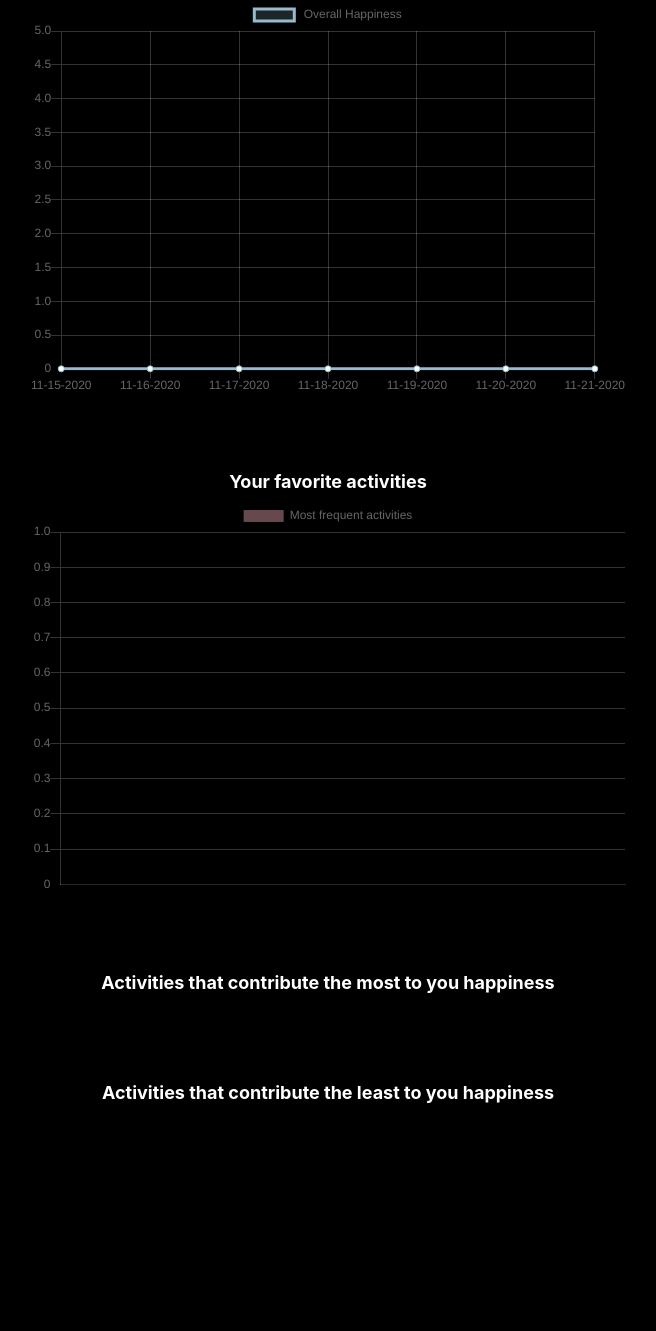
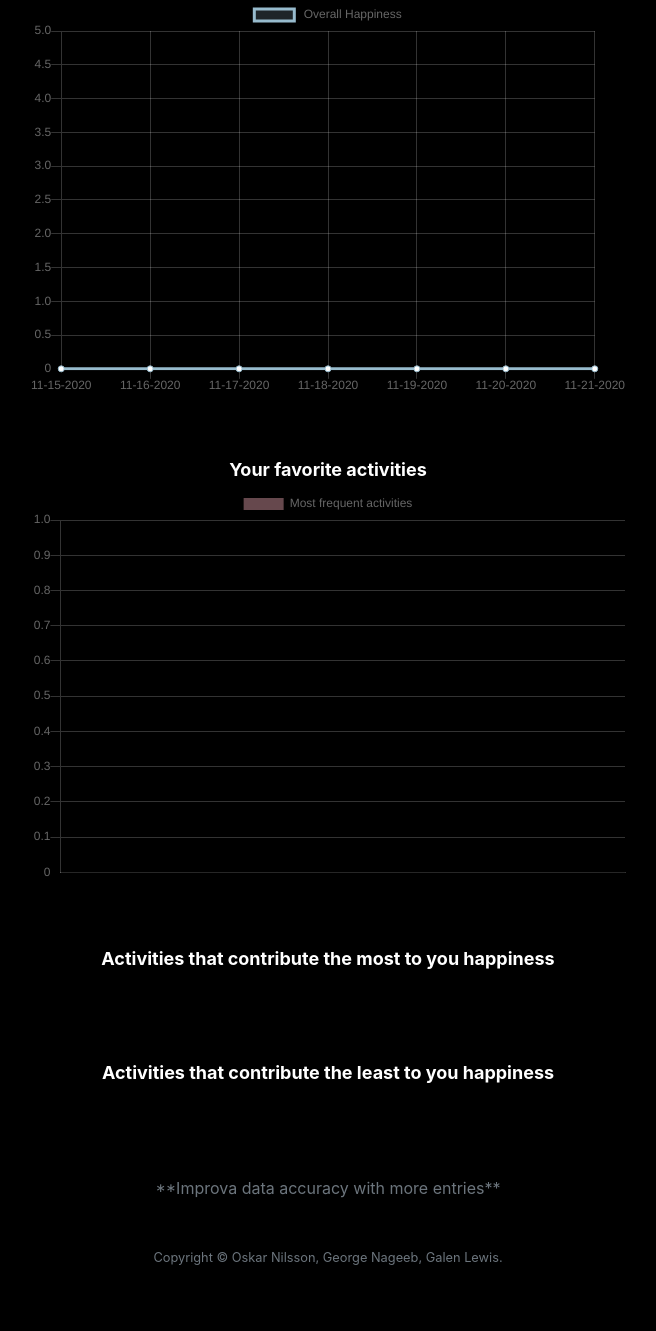
Before and after one commit to ognilsson/cs50gog, a Flask app: page /stats in a window 1280 px wide. Shown: the part 204-1535 px from the top of the page, without its empty margins (312-968 px from the left). Before the commit the page ends 1307 px from the top, so only its background shows below. Run offline with Flask 2, Linux system fonts and the light colour scheme; a user stored in the database is signed in; some libraries are stand-ins or nearby versions.

Commit message:
small changes

```diff
--- a/static/styles.css
+++ b/static/styles.css
@@ -228,3 +228,26 @@ hr{
     margin-right: auto;
     text-align: left;
 }
+
+
+.rankings {
+    display: inline-block;
+    text-align: left;
+}
+
+
+#ranks {
+    display: list-item;
+    text-align: left;
+    color: #fff;
+}
+
+footer {
+    margin-bottom: 5%;
+    color: #fff;
+}
+
+div.br3 {
+    margin-top: 60px;
+    margin-bottom: 60px;
+}
--- a/templates/layout.html
+++ b/templates/layout.html
@@ -72,6 +72,7 @@
         </main>
 
         <footer class="small text-center text-muted">
+            Copyright &#169; Oskar Nilsson, George Nageeb, Galen Lewis.
         </footer>
 
     </body>
--- a/templates/stats.html
+++ b/templates/stats.html
@@ -18,38 +18,34 @@
     <br>
     <canvas id="chart" width="600" height="400"></canvas>
 
-    <br>
-    <br>
-    <br>
+    <div class="br3"></div>
 
     <h1>Your favorite activities</h1>
     <canvas id="bars" width="600" height="400"></canvas>
 
-    <br>
-    <br>
-    <br>
+    <div class="br3"></div>
 
     <h1>Activities that contribute the most to you happiness</h1>
-    <ol type="1">
+    <ol type="1" class="rankings">
       {% for act in best %}
-        <li>{{ act }}</li>
+        <li id="ranks">{{ act }}</li>
         <br>
       {% endfor %}
     </ol>
 
-    <br>
-    <br>
-    <br>
+    <div class="br3"></div>
 
     <h1>Activities that contribute the least to you happiness</h1>
-    <ol type="1">
+    <ol type="1" class="rankings">
       {% for act in worst %}
-        <li>{{ act }}</li>
+        <li id="ranks">{{ act }}</li>
         <br>
       {% endfor %}
     </ol>
+    <div class="br3"></div>
+
+    <footer class="text-muted" style="margin-bottom: 0;">**Improva data accuracy with more entries**</footer>
     <script>
-
       // Line chart data
       var lineData = {
           labels : [
```
Also changed, not shown: journal.db. Lines whose indentation alone changed are shown as unchanged.
